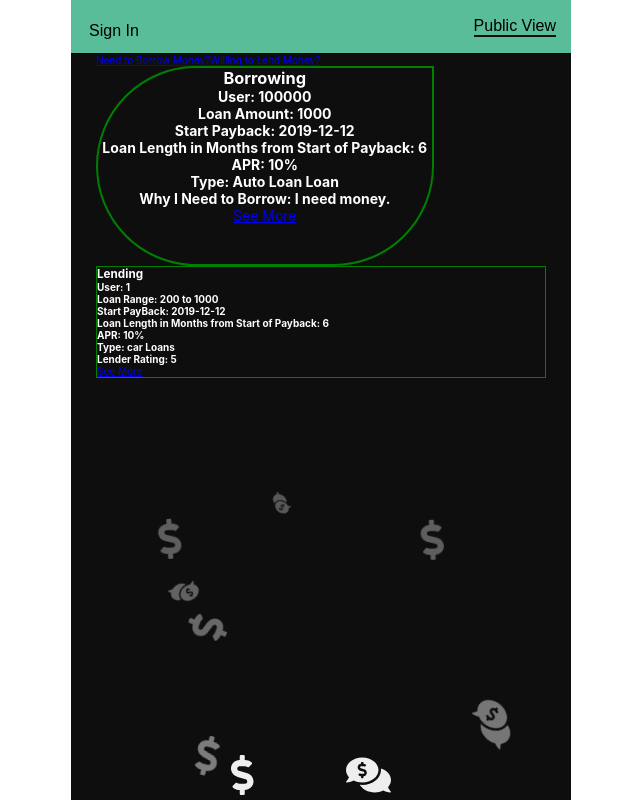
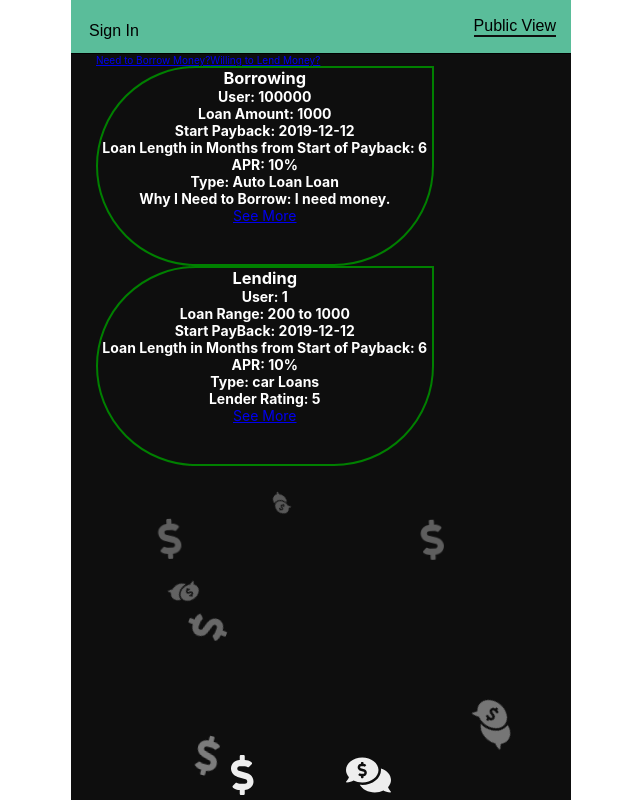
Before and after one commit to clintKunz/HackathonBevy, a React (Create React App) app in the folder front-end/: page /solicits in a window 1280 px wide. Shown: the whole page, without its empty margins (319-959 px from the left). Built offline with nearby package versions, Linux system fonts and the light colour scheme; no server answers.

Commit message:
finished lending card styling

```diff
--- a/front-end/src/components/SolicitLend.js
+++ b/front-end/src/components/SolicitLend.js
@@ -5,8 +5,16 @@ import { Link } from 'react-router-dom';
 const SolicitDiv = styled.div`
     display: flex;
     flex-direction: column;
-    border: 1px solid green;
+    align-items : center;
+    font-size:1.4rem;
     color: white;
+    width : 75%;
+    height : 200px;
+    border: 2px solid green;
+    -webkit-border-radius: 100px;
+    -webkit-border-top-right-radius: 0;
+    border-radius: 100px;
+    border-top-right-radius: 0;
 `;
 
 class SolicitLend extends Component {
```
